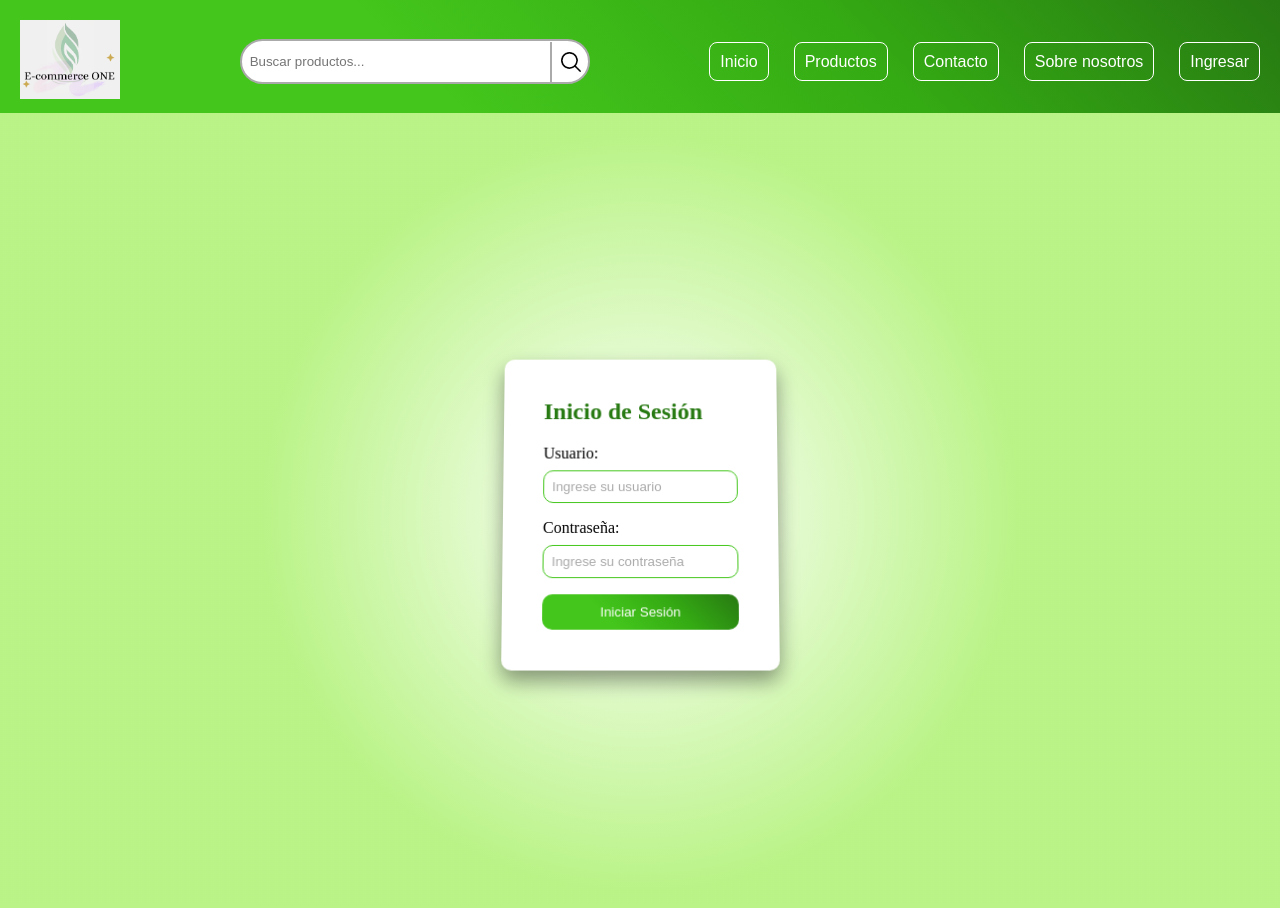
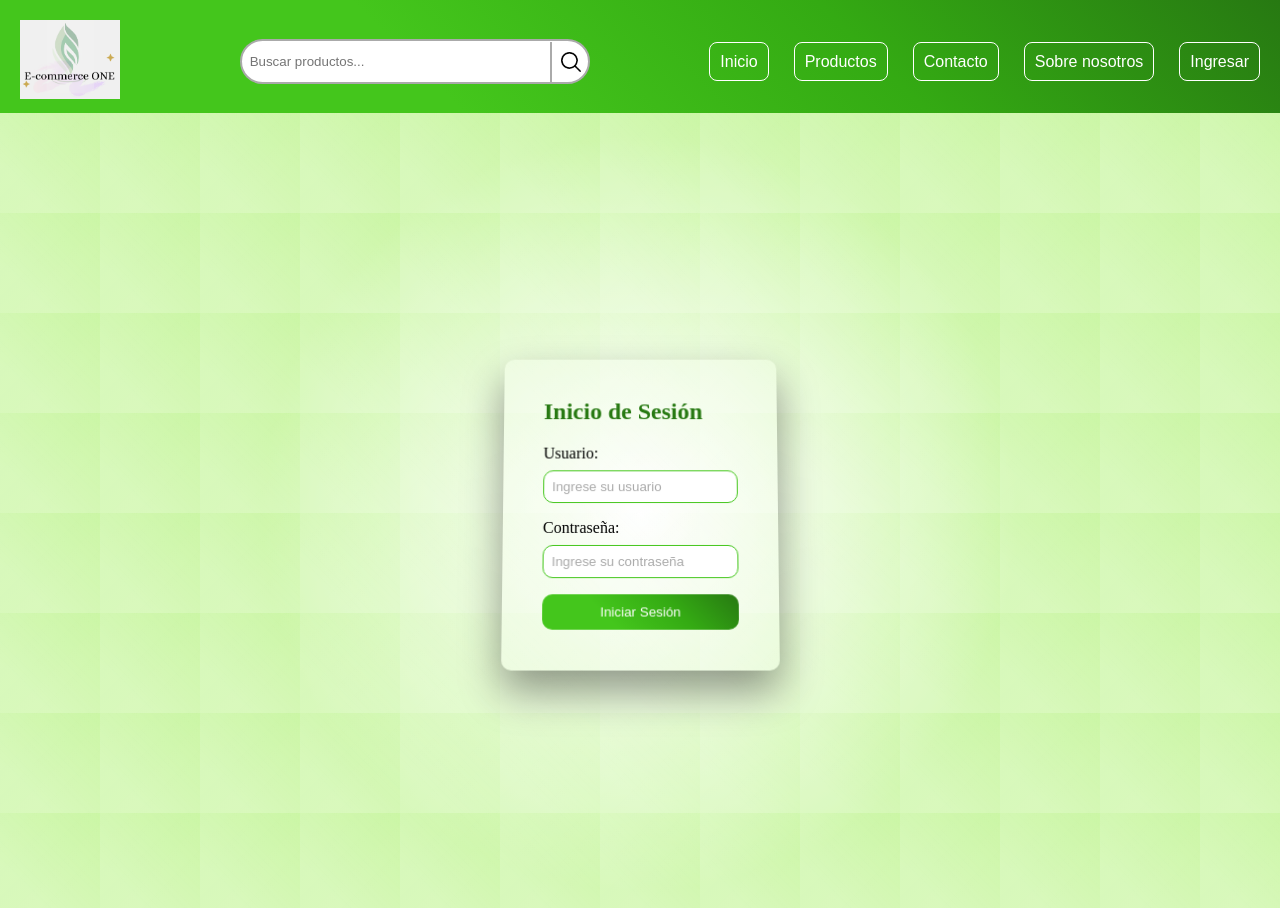
Before and after one commit to GuillermoJCV/E-Commerce-Project-ONE, a React (Vite) app: page /signin in a window 1280 px wide. Shown: the top 908 px of the page. Built offline with nearby package versions, Linux system fonts and the light colour scheme.

Commit message:
Cambiio de estilo

```diff
--- a/src/styles/root.css
+++ b/src/styles/root.css
@@ -18,11 +18,15 @@
 		/* Define la variable --shadow-color */
 		--second-shadow-color: rgba(0, 0, 0, 0.4);
 		/* Define la variable --shadow-color */
-		--login-bg: #fff;
+		--radial-gradient-bg: radial-gradient(circle at center, rgba(242, 116, 116, 0) 0%, rgba(117, 232, 16, 0.5) 50%);
+		--background-image-1: linear-gradient(45deg, rgba(255, 255, 255, 0.3) 25%, transparent 125%);
+  		--background-image-2: linear-gradient(-45deg, rgba(255, 255, 255, 0.2) 25%, transparent 980px);
+		--login-signIn: rgba(255, 255, 255, 0.2);
 		--login-title: var(#277912);
 		--login-border-form: var(#44c61c);
 		--login-first-button: linear-gradient(45deg, #44c61c, #44c61c, #34aa13, #277912);
 		--login-second-button: linear-gradient(45deg, #277912, #34aa13, #44c61c, #44c61c);
+
 	}
 }
 
--- a/src/styles/signIn.css
+++ b/src/styles/signIn.css
@@ -5,8 +5,25 @@
     align-items: center;
     height: 100vh;
     overflow: hidden;
-    background: radial-gradient(circle at center, rgba(242, 116, 116, 0) 0%, rgba(117, 232, 16, 0.5) 50%);
+    background: var(--radial-gradient-bg);
+}
 
+.signInContainer::before {
+    content: '';
+    position: absolute;
+    top: 0;
+    left: 0;
+    width: 100%;
+    height: 100%;
+    background-image:
+        var(--background-image-1),
+        /* Primer gradiente lineal */
+        var(--background-image-2);
+    /* Segundo gradiente lineal */
+    background-size: 100px 100px;
+    /* Tamaño del patrón de luz */
+    pointer-events: none;
+    /* Permitir que los eventos pasen a través del pseudo-elemento */
 }
 
 
@@ -17,9 +34,19 @@
     max-width: 600px;
     padding: 40px;
     border-radius: 10px;
-    background: var(--login-bg);
-    box-shadow: 0 10px 20px var(--second-shadow-color);
+    background: var(--login-signIn);
+    /* Color de fondo con opacidad */
+    box-shadow: 0 20px 40px var(--second-shadow-color);
+    /* Sombra más pronunciada */
     transform: perspective(1000px) rotateX(5deg);
+    /* Efecto 3D y escala */
+    transition: transform 0.15s ease;
+    /* Transición para el efecto de transformación */
+}
+
+.signIn:hover {
+    transform: perspective(1000px) rotateX(3deg) translateY(-5px);
+    /* Elevación al pasar el cursor */
 }
 
 .signIn__title {
@@ -51,7 +78,8 @@
 }
 
 .signIn__input::placeholder {
-    color: var(--fourth-color); /* Color del texto del placeholder */
+    color: var(--fourth-color);
+    /* Color del texto del placeholder */
 
 }
 
```
Lines whose indentation alone changed are shown as unchanged.
